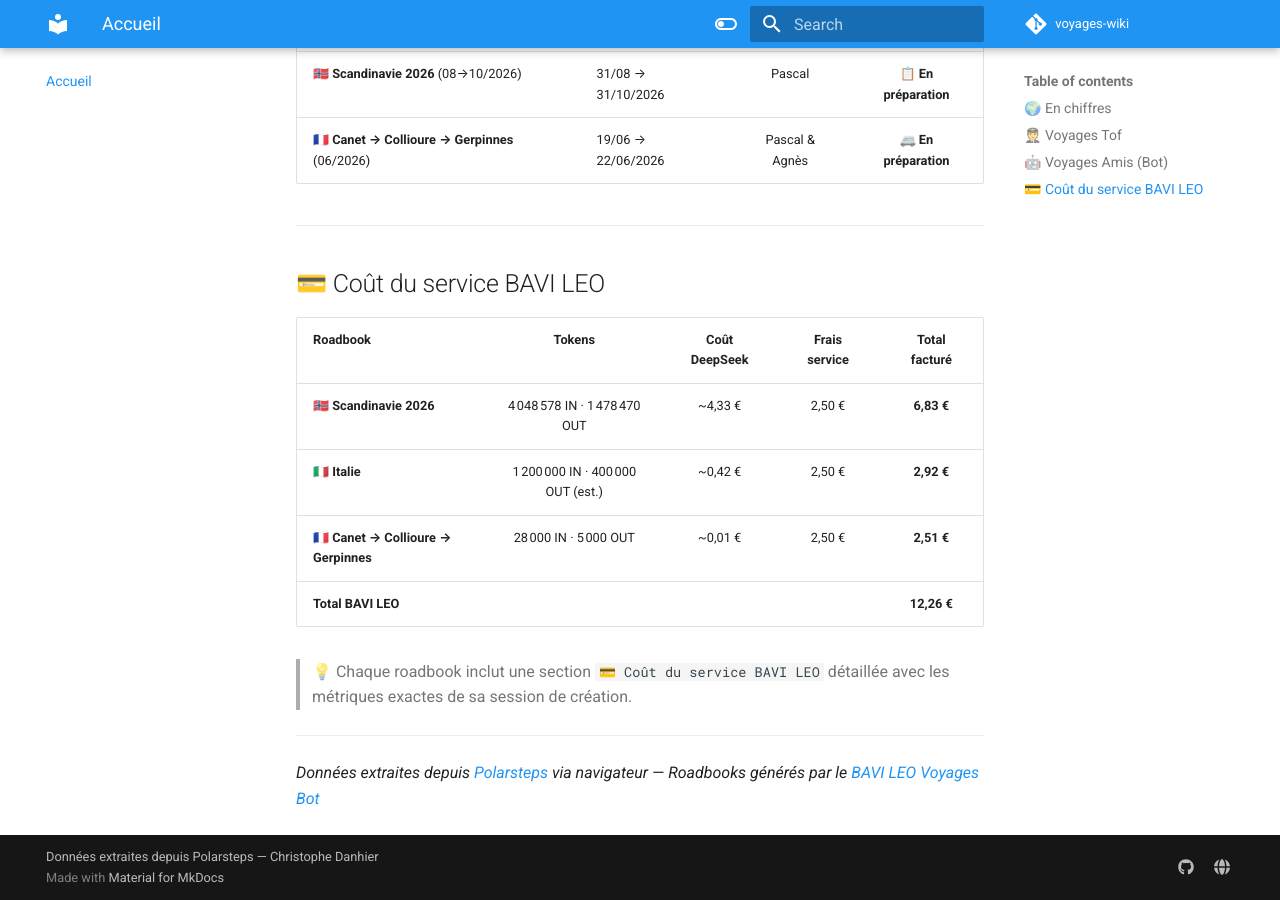
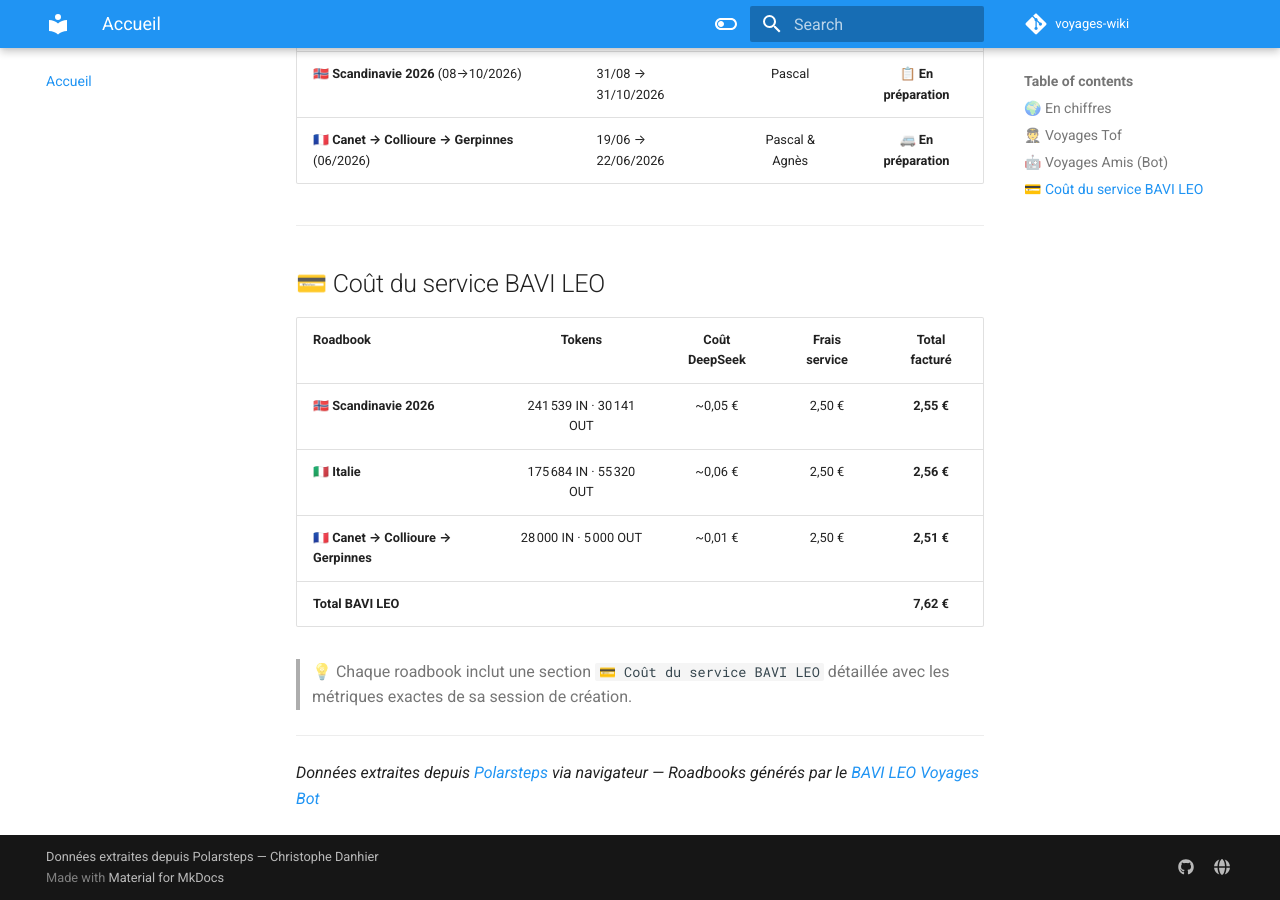
Before and after one commit to christophedanhier-hash/voyages-wiki, an MkDocs documentation site: the page built from docs/index.md, in a window 1280 px wide and 900 px high, scrolled down 1600 px. Built offline with MkDocs 1.6.1 and Material for MkDocs 9.7.7, drawn with Linux system fonts in a browser that asks for light colours; comment, search, counter and statistics services are not loaded.

Commit message:
💰 Correction coûts BAVI LEO réels (7,62€ total)

```diff
--- a/docs/index.md
+++ b/docs/index.md
@@ -44,10 +44,10 @@
 
 | Roadbook | Tokens | Coût DeepSeek | Frais service | Total facturé |
 |----------|:------:|:-------------:|:-------------:|:-------------:|
-| **🇳🇴 Scandinavie 2026** | 4 048 578 IN · 1 478 470 OUT | ~4,33 € | 2,50 € | **6,83 €** |
-| **🇮🇹 Italie** | 1 200 000 IN · 400 000 OUT (est.) | ~0,42 € | 2,50 € | **2,92 €** |
+| **🇳🇴 Scandinavie 2026** | 241 539 IN · 30 141 OUT | ~0,05 € | 2,50 € | **2,55 €** |
+| **🇮🇹 Italie** | 175 684 IN · 55 320 OUT | ~0,06 € | 2,50 € | **2,56 €** |
 | **🇫🇷 Canet → Collioure → Gerpinnes** | 28 000 IN · 5 000 OUT | ~0,01 € | 2,50 € | **2,51 €** |
-| **Total BAVI LEO** | | | | **12,26 €** |
+| **Total BAVI LEO** | | | | **7,62 €** |
 
 > 💡 Chaque roadbook inclut une section `💳 Coût du service BAVI LEO` détaillée avec les métriques exactes de sa session de création.
 
```
